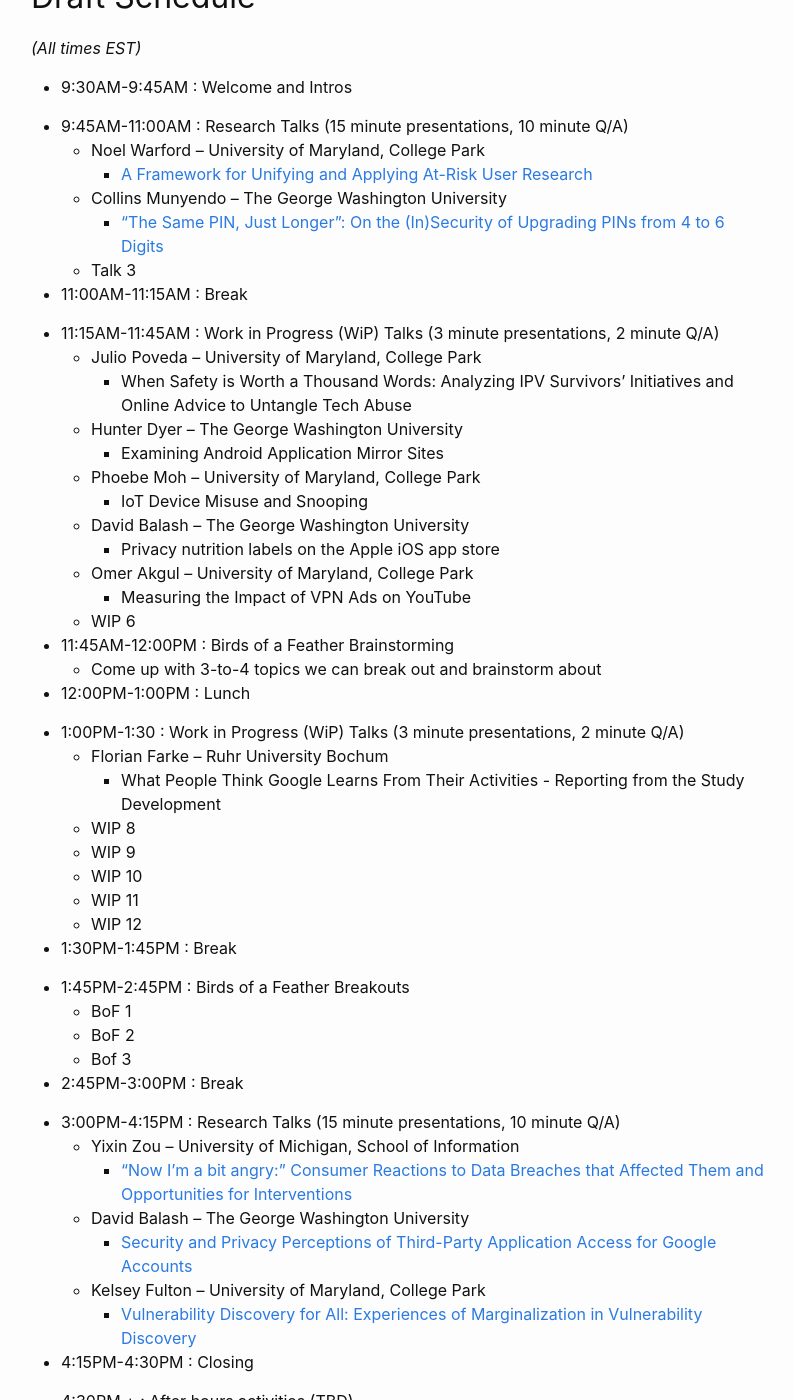
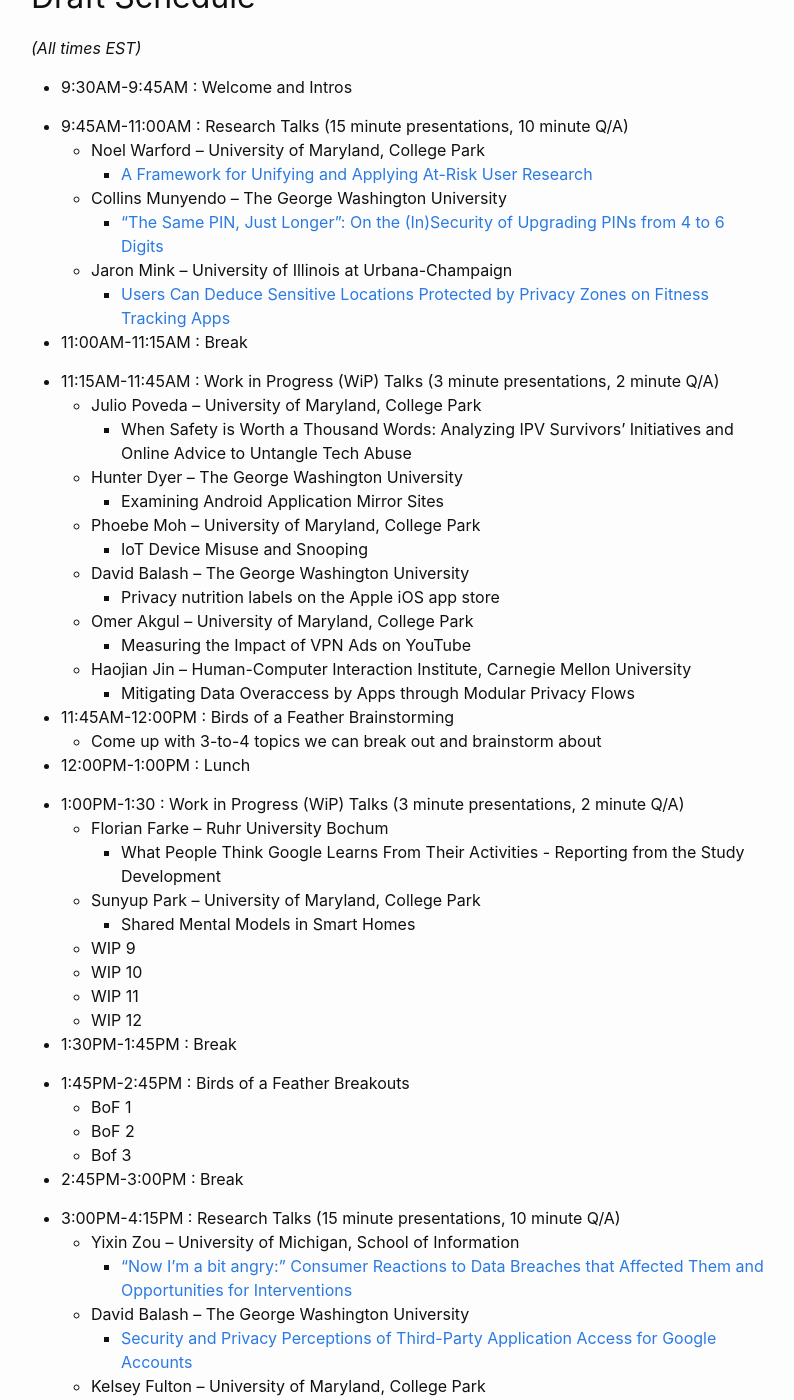
Before and after one commit to CACTUS-Colloquium/CACTUS-Colloquium.github.io, a Jekyll site: the page built from index.md, in a window 1280 px wide and 1400 px high, scrolled down 647 px. Shown: the whole window, without its empty margins (239-1033 px from the left). Built offline with Jekyll 4.4.1, drawn with Linux system fonts in a browser that asks for light colours.

Commit message:
updating info

```diff
--- a/index.md
+++ b/index.md
@@ -37,9 +37,21 @@ Register for the inaugural event, which will be held 12/14/2021 at the Universit
           <li><em>In submission</em> with Collins W. Munyendo, Philipp Markert, Alexandra Nisenoff, Miles Grant, Elena Korkes, Blase Ur, Adam J. Aviv</li>
     </ul></ul></ul>
     </div>
-  * Talk 3
+  * Jaron Mink -- University of Illinois at Urbana-Champaign
+    * <a href="javascript:void(0)" onclick="$('.talk-3').toggle('slow')">Users Can Deduce Sensitive Locations Protected by Privacy Zones on Fitness Tracking Apps<a>
+    <div class="talk-3" style="display:none">
+    <ul><ul>
+      <li> Abstract </li>
+      <ul><li>Fitness-tracking applications allow athletes to share their exercises online, but sharing mobility data creates privacy risks. We present an online user study (n=603) that investigates privacy concerns of fitness-tracking users and evaluates the efficacy of "Privacy Zones" -- a feature that conceals portions of exercise routes that fall within a specified radius of user-designated sensitive locations. Participants were asked about their fitness-tracking privacy behaviors, completed an interactive task in which they attempted to deduce hidden locations protected by a privacy zone, and then answered further questions about fitness privacy. We found that participants successfully inferred protected locations; for the most common privacy zone size, 68% of guesses falling within 50 meters when participants were shown just 3 activities. Further, we found that participants that viewed 3 activities were more confident about their success. Combined, these results indicate that users' privacy-sensitive locations are at risk even when using a privacy zone.</li></ul>
+      <li> Publication Info </li>
+      <ul>
+          <li>To appear at CHI 2022 with Amand Rose Yuile, Uma Pal, Adam J. Aviv and Adam Bates</li>
+    </ul></ul></ul>
+    </div>
+
 
 * 11:00AM-11:15AM : Break
+
 
 * 11:15AM-11:45AM : Work in Progress (WiP) Talks (3 minute presentations, 2 minute Q/A)
   * Julio Poveda -- University of Maryland, College Park
@@ -52,17 +64,21 @@ Register for the inaugural event, which will be held 12/14/2021 at the Universit
     * Privacy nutrition labels on the Apple iOS app store
   * Omer Akgul -- University of Maryland, College Park
     * Measuring the Impact of VPN Ads on YouTube
-  * WIP 6
+  * Haojian Jin -- Human-Computer Interaction Institute, Carnegie Mellon University
+    * Mitigating Data Overaccess by Apps through Modular Privacy Flows
 
 * 11:45AM-12:00PM : Birds of a Feather Brainstorming
   * Come up with 3-to-4 topics we can break out and brainstorm about
 
+
 * 12:00PM-1:00PM : Lunch
+
 
 * 1:00PM-1:30 : Work in Progress (WiP) Talks (3 minute presentations, 2 minute Q/A)
   * Florian Farke --  Ruhr University Bochum
-    *  What People Think Google Learns From Their Activities - Reporting from the Study Development
-  * WIP 8
+    * What People Think Google Learns From Their Activities - Reporting from the Study Development
+  * Sunyup Park -- University of Maryland, College Park
+    * Shared Mental Models in Smart Homes
   * WIP 9
   * WIP 10
   * WIP 11
```
